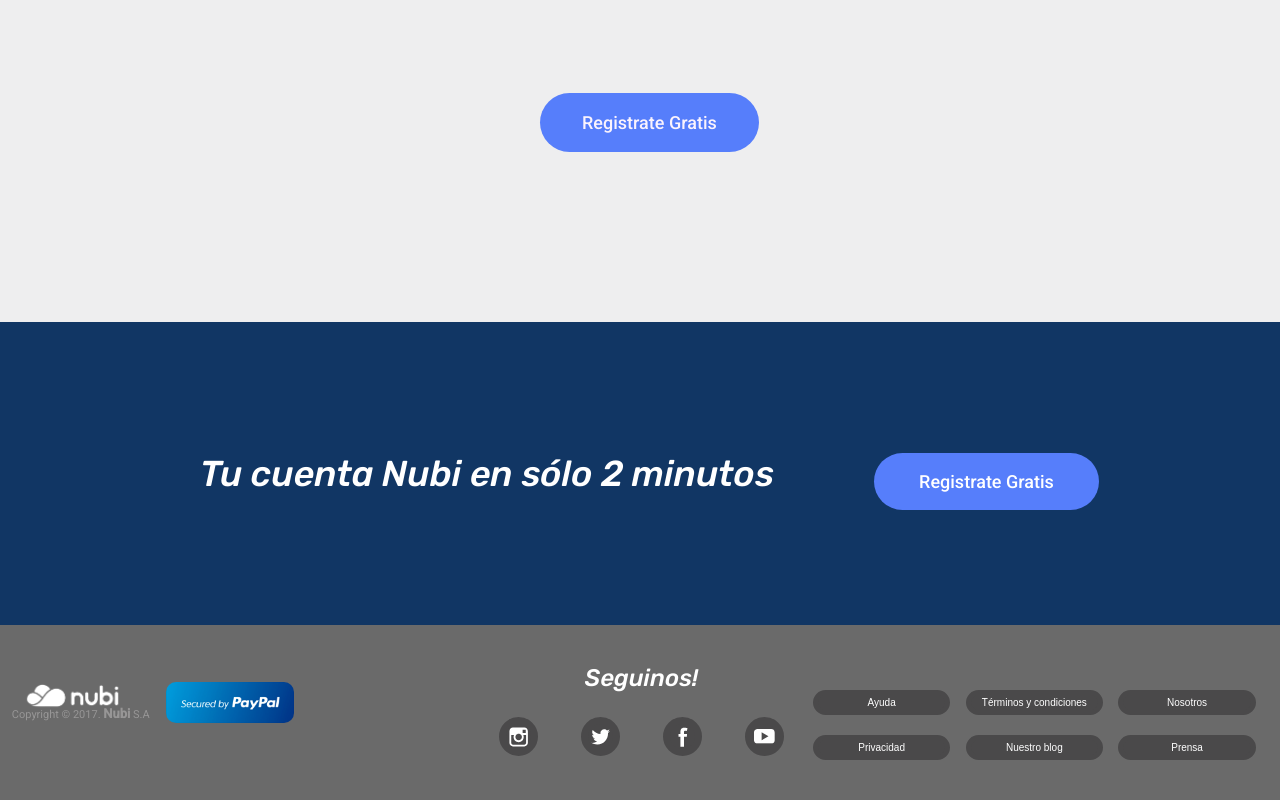
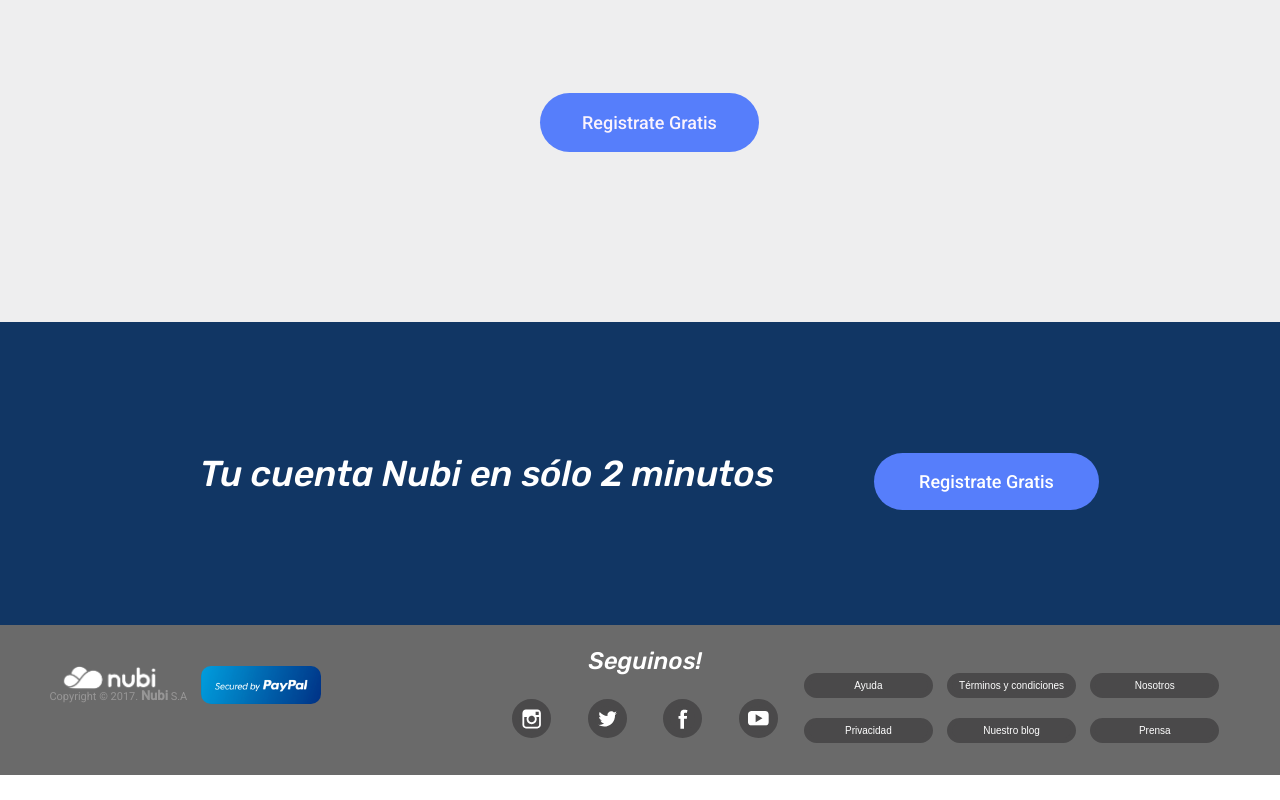
Before and after one commit to jonathanlevrero/NubiProyecto, a React (Create React App) app in the folder nubilanding/: page / in a window 1280 px wide. Shown: the part 2838-3638 px from the top of the page. After the commit the page ends 3613 px from the top, so only its background shows below. Built offline with nearby package versions, Linux system fonts and the light colour scheme.

Commit message:
Acomodando footer y arreglando botones de redes sociales

```diff
--- a/nubilanding/src/components/footer/styles.module.scss
+++ b/nubilanding/src/components/footer/styles.module.scss
@@ -3,8 +3,10 @@
   justify-content: space-evenly;
   align-items: center;
   width: 100%;
+  height: 150px;
   background-color: #6a6a6a;
-  padding-bottom: 20px;
+  box-sizing: border-box;
+  padding: 0 40px 30px ;
 }
 
 .contenedorLogoNubi {
@@ -65,7 +67,7 @@
 
 .logoInstagram:hover {
   background-color: #bc2a8d;
-
+  border: 7px solid  #bc2a8d;
 }
 
 .logoTwitter:hover {
@@ -75,11 +77,12 @@
 
 .logoFacebook:hover {
   background-color: #3b5998;
-
+  border: 7px solid #3b5998;
 }
 
 .logoYoutube:hover {
   background-color: #e52d27;
+  border: 7px solid  #e52d27;
 }
 
 .contenedorBotones {
```
